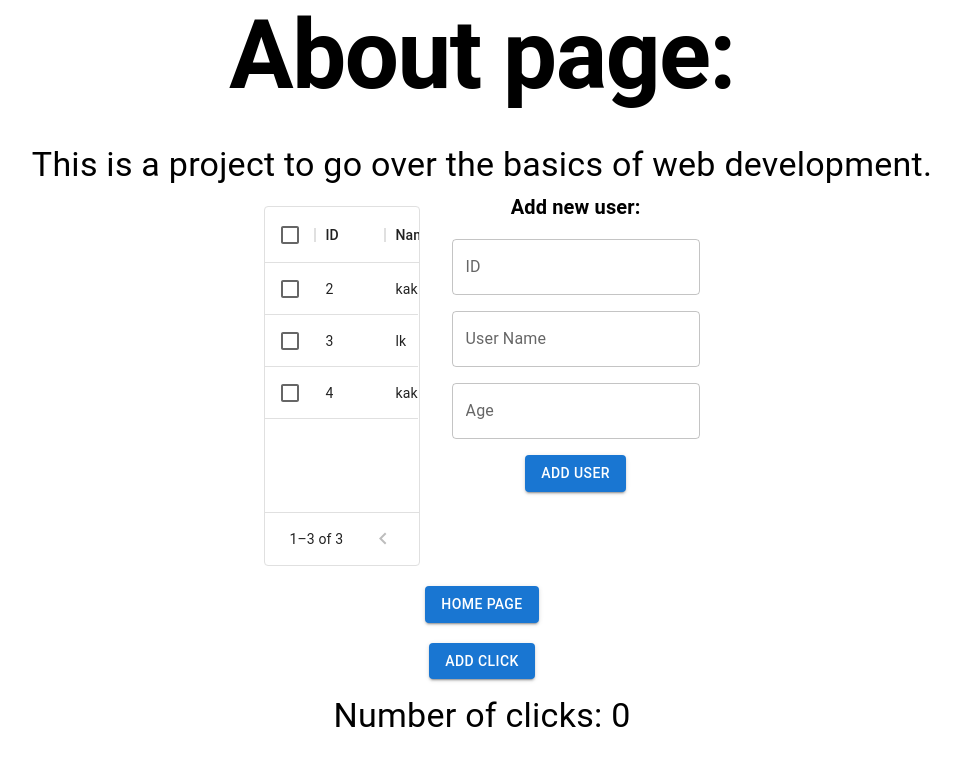
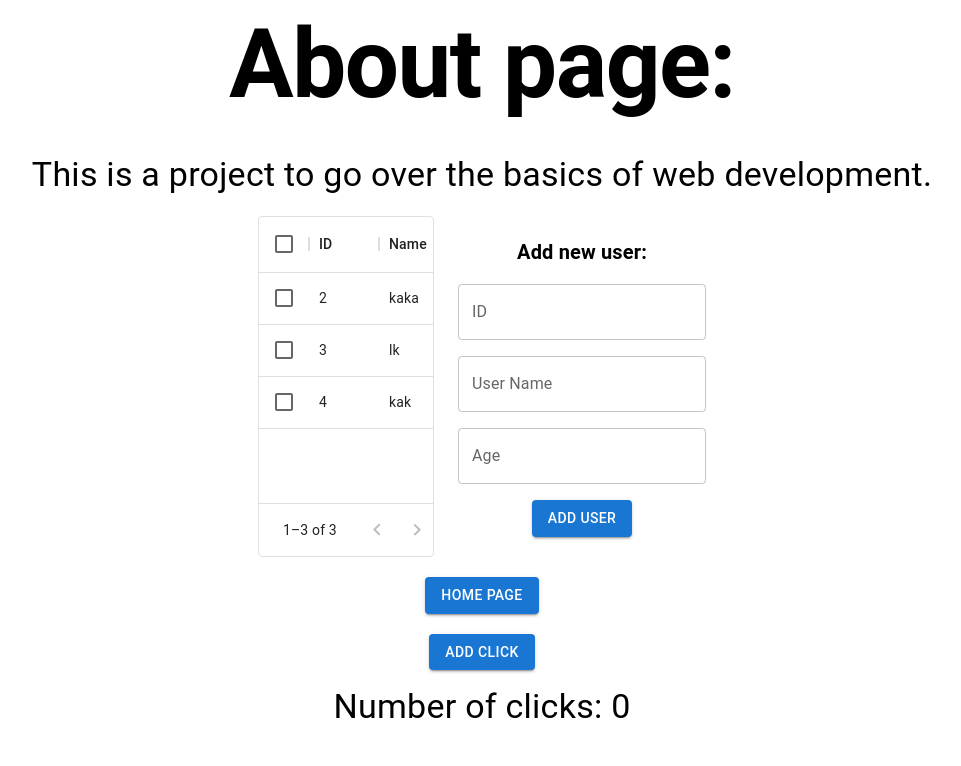
Before and after one commit to Anry001/web-experiments, a React (Vite) app: page /about in a window 1280 px wide. Shown: the top 766 px of the page, without its empty margins (166-1127 px from the left). Built offline with nearby package versions, Linux system fonts and the light colour scheme.

Commit message:
refactor: made code more efficient

```diff
--- a/src/components/UsersTable.tsx
+++ b/src/components/UsersTable.tsx
@@ -18,7 +18,7 @@ const ShitDataGrid = () => {
       direction="row"
       justifyContent="center"
       alignItems="center"
-      spacing={4}
+      spacing={3}
     >
       <DataGrid
         rows={data ?? []}
@@ -29,9 +29,7 @@ const ShitDataGrid = () => {
         experimentalFeatures={{ newEditingApi: true }}
         loading={isLoading}
       />
-      <Box sx={{ pb: '90px' }}>
-        <AddUser />
-      </Box>
+      <AddUser />
     </Stack>
   );
 };
--- a/src/pages/About.tsx
+++ b/src/pages/About.tsx
@@ -23,7 +23,7 @@ const About = () => {
       <Typography sx={{ mb: '20px' }} variant="h4">
         {ABOUT_PAGE_TEXT}
       </Typography>
-      <Box sx={{ height: '50%', width: '34%' }}>
+      <Box sx={{ height: '50%', width: '35%' }}>
         <UsersTable />
       </Box>
       <Stack
```
